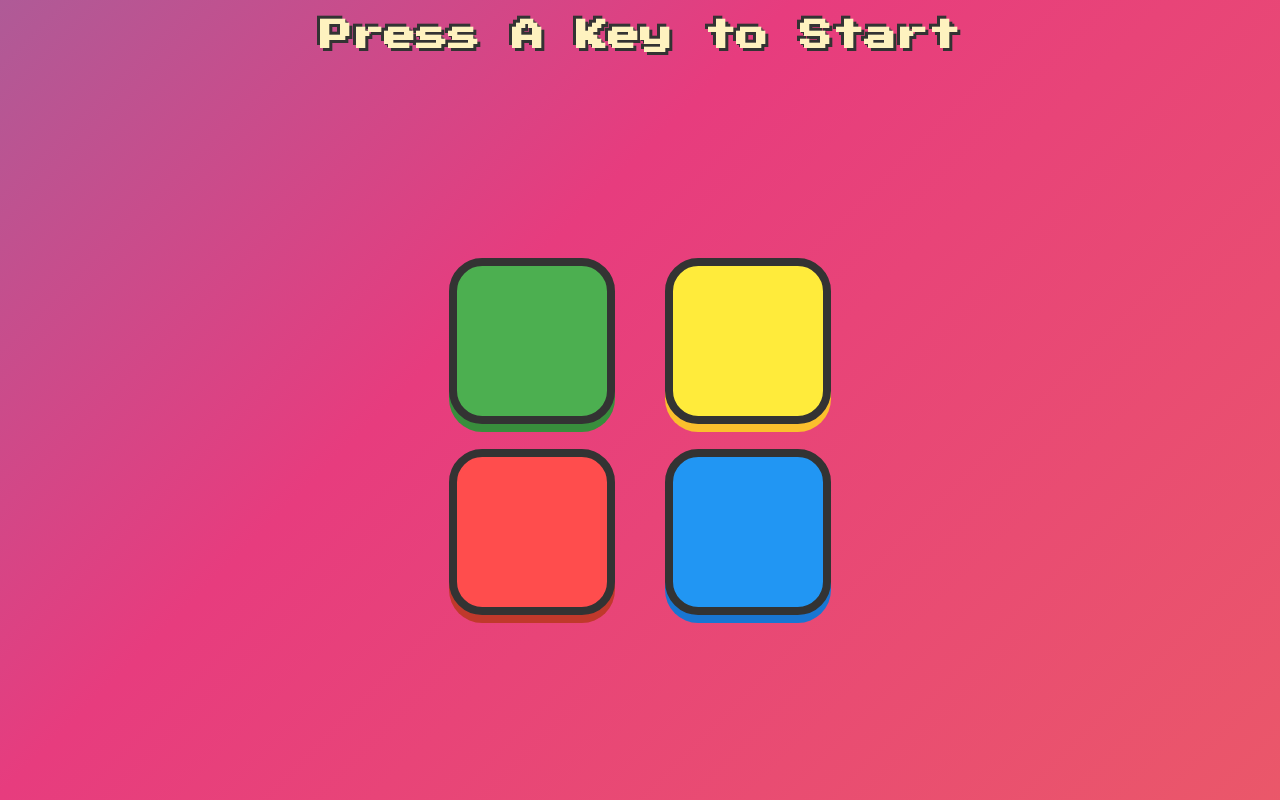
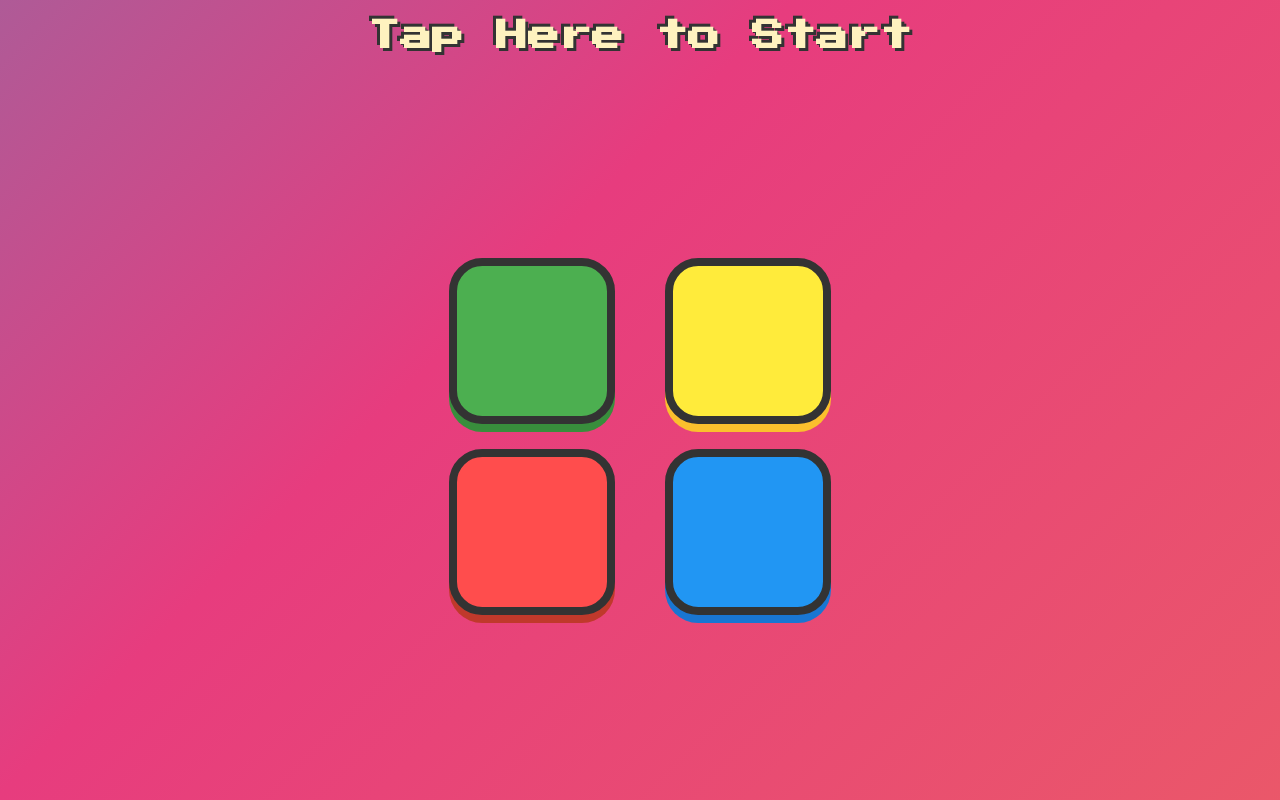
Before and after one commit to SahilTwitZ/Simon-Game, a plain HTML site: page index.html in a window 1280 px wide. Drawn offline with nearby package versions, Linux system fonts and the light colour scheme.

Commit message:
Update index.html

```diff
--- a/index.html
+++ b/index.html
@@ -9,7 +9,7 @@
 </head>
 
 <body>
-  <h1 id="level-title">Press A Key to Start</h1>
+  <h1 id="level-title">Tap Here to Start</h1>
   <div class="container">
     <div class="row">
       <div type="button" id="green" class="btn green"></div>
```
